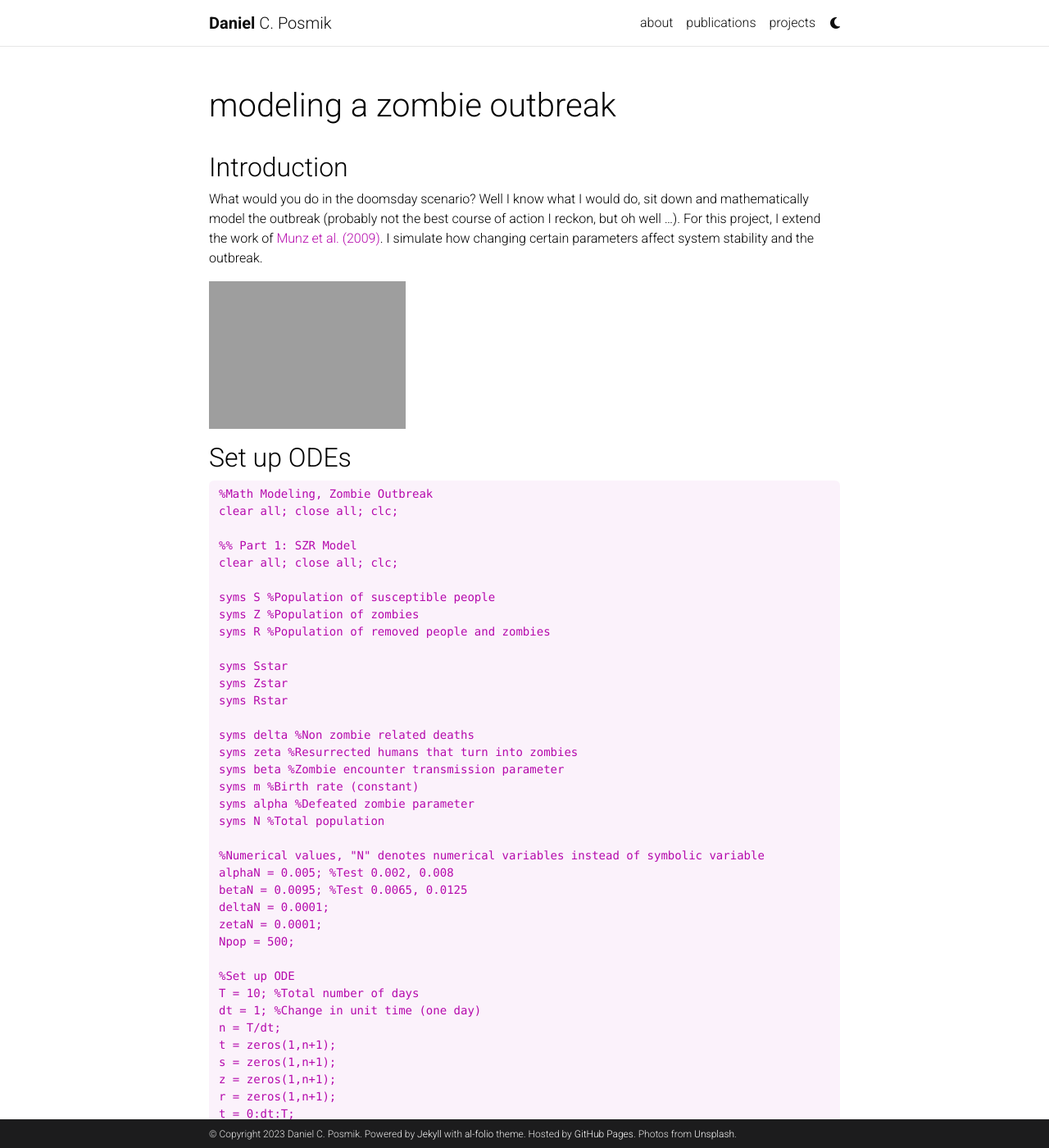
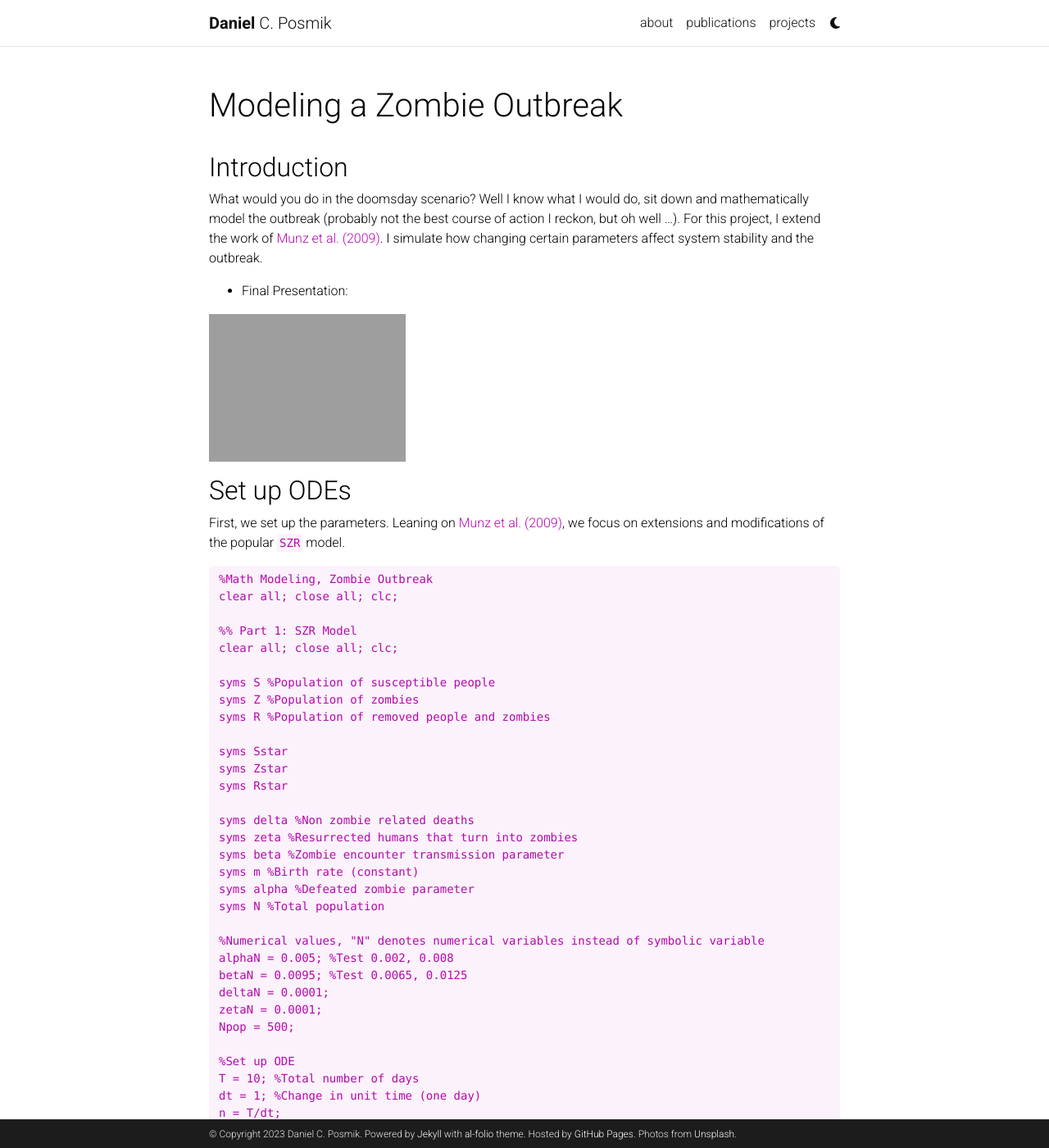
Before and after one commit to posmikdc/posmikdc.github.io, a Jekyll site: the page built from _projects/zombies.md, in a window 1280 px wide and 1400 px high. Shown: the whole window at 82% size. Built offline with Jekyll 4.4.1, drawn with Linux system fonts in a browser that asks for light colours; comment, search, counter and statistics services are not loaded; a style sheet for code colours, icons or effects is not loaded; some of the changed text lies outside the part shown; grey boxes are pictures that could not be loaded.

Commit message:
Adding code to Zombie project

````diff
--- a/_projects/zombies.md
+++ b/_projects/zombies.md
@@ -1,6 +1,6 @@
 ---
 layout: page
-title: modeling a zombie outbreak
+title: Modeling a Zombie Outbreak
 description:
 img: assets/img/zombies.png
 importance: 2
@@ -11,12 +11,16 @@
 
 What would you do in the doomsday scenario? Well I know what I would do, sit down and mathematically model the outbreak (probably not the best course of action I reckon, but oh well ...). For this project, I extend the work of [Munz et al. (2009)](https://loe.org/images/content/091023/Zombie%20Publication.pdf). I simulate how changing certain parameters affect system stability and the outbreak.
 
+- Final Presentation:
+
 <a href="https://github.com/posmikdc/zombie/blob/main/MATH3006%20Final%20Project.pdf" target="_blank">
     <img src="https://blogs.mathworks.com/images/pick/Sean/mainZombie/mainZombie_02.png"
     alt="IMAGE ALT TEXT HERE" width="240" height="180" border="10" />
 </a>
 
 ## Set up ODEs
+
+First, we set up the parameters. Leaning on [Munz et al. (2009)](https://loe.org/images/content/091023/Zombie%20Publication.pdf), we focus on extensions and modifications of the popular `SZR` model.
 
 ```{m}
 %Math Modeling, Zombie Outbreak
@@ -60,7 +64,10 @@
 %Assume: Short period of time
 m = 0;
 delta = 0;
+```
+As a first step, we can set up a SZR model and solve.
 
+```{m}
 %ODE
 Sprime = m - (beta*S*Z) - (delta*S);
 Zprime = (beta*S*Z) + (zeta*R) - (alpha*S*Z);
@@ -129,8 +136,11 @@
 legend('Suscepties','Zombies','Removed')
 title('Change in SZR Popluation');
 axis([0, T, 0, Npop])
+```
 
+Second, we can consider the "Infected class", extending the `SZR` model to the `SIZR` model.
 
+```{m}
 %% Part 2: SIZR Model
 clear all; close all; clc;
 
@@ -254,7 +264,12 @@
 legend('Suscepties','Infected','Zombies','Removed')
 title('Change in SIZR Popluation');
 axis([0, T, 0, Npop])
+```
 
+Hooray--humanity has developed a cure for the zombification. Now, we consider a `SIZR` model where treatment exists.
+
+
+```{m}
 %% Part 3: SIZR Model with treatment
 clear all; close all; clc;
 
@@ -379,7 +394,11 @@
 legend('Suscepties','Infected','Zombies','Removed')
 title('Change in SIZR Popluation');
 axis([0, T, 0, Npop])
+```
 
+Finally, we can consider a last class of people, the "Quarantined" population class. Now, we have arrived at our final extension, the `SIZRQ` model.
+
+```{m}
 %% Part 4: SIZRQ Model
 clear all; close all; clc;
 
@@ -469,3 +488,5 @@
 title('Change in SIZRQ Popluation');
 axis([0, T, 0, Npop])
 ```
+
+Our results show that treatment is the only effective way to defeat the zombies.
````
